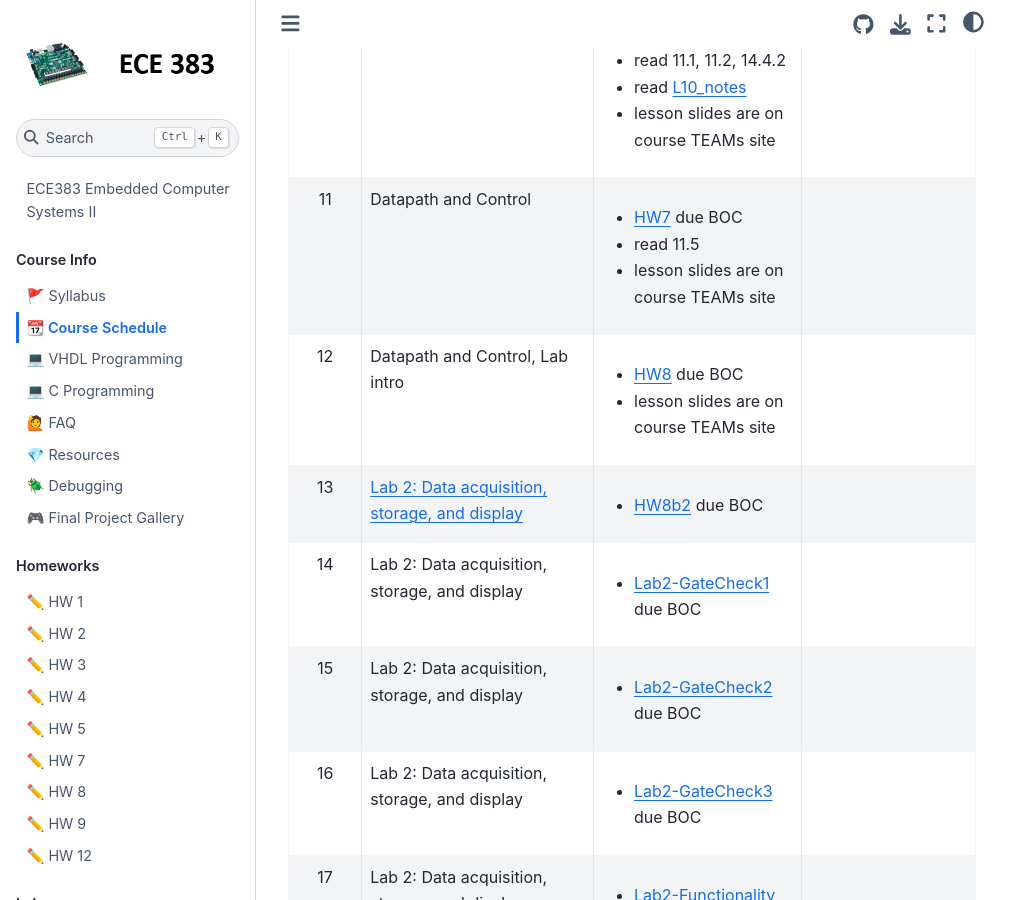
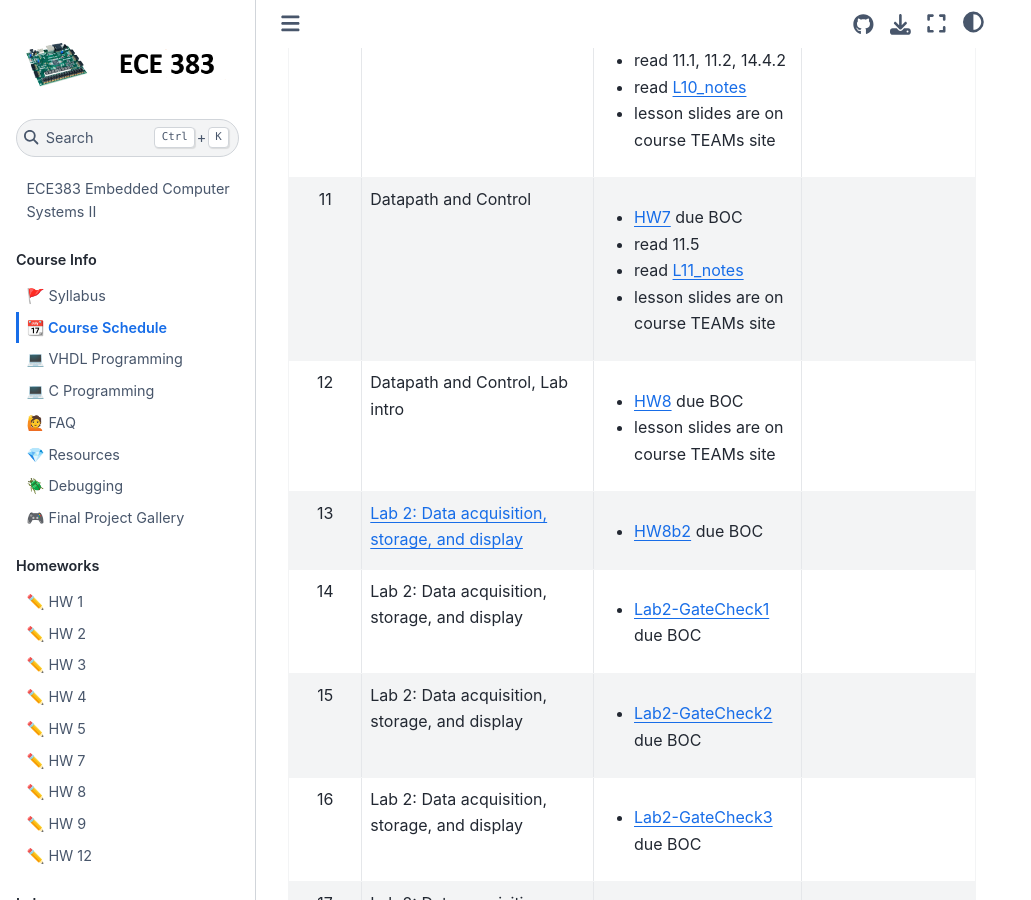
Before and after one commit to USAFA-ECE/ece383, a Jupyter Book: the page built from book/schedule.md, in a window 1280 px wide and 900 px high, scrolled down 1840 px. Shown: the whole window, without its empty margins (0-1031 px from the left). Built offline with Jupyter Book 1.0.4 settings and Sphinx 7.4.7 and the Sphinx Book theme 1.1.4, drawn with Linux system fonts in a browser that asks for light colours; pages that are not in the unit, such as notebooks, are missing from menus.

Commit message:
Update schedule.md

```diff
--- a/book/schedule.md
+++ b/book/schedule.md
@@ -17,7 +17,7 @@
 | 8      | Lab 1: VGA Synchronization                       |  <ul><li>[Lab1-Functionality](Assignments/lab1.md) due taps L8  </li></ul>  |        |
 | 9      | Finite State Machines                            |  <ul><li>[Lab1-README](Assignments/lab1.md) due taps L9 </li><li>read 10.2.1, 10.3.2, 10.4, 10.6.1</li><li>read [L9_notes](Lectures/lecture09.md) </li><li>lesson slides are on course TEAMs site</li></ul>  |                                           |
 | 10     | Datapath and Control                             | <ul><li>[HW6](Assignments/homework6.md)  due BOC </li><li>read 11.1, 11.2, 14.4.2</li><li>read [L10_notes](Lectures/lecture10.md)</li><li>lesson slides are on course TEAMs site</li></ul>  |        |
-| 11     | Datapath and Control                             | <ul><li>[HW7](Assignments/homework7.md) due BOC </li><li>read 11.5</li><li>lesson slides are on course TEAMs site</li></ul>  |        |
+| 11     | Datapath and Control                             | <ul><li>[HW7](Assignments/homework7.md) due BOC </li><li>read 11.5</li><li>read [L11_notes](Lectures/lecture11.md)</li><li>lesson slides are on course TEAMs site</li></ul>  |        |
 | 12     | Datapath and Control, Lab intro                  |  <ul><li>[HW8](Assignments/homework8.md) due BOC </li><li>lesson slides are on course TEAMs site</li></ul>  |        |
 | 13     | [Lab 2: Data acquisition, storage, and display](Assignments/lab2.md) | <ul><li>[HW8b2](Assignments/homework8b2.md) due BOC</li></ul> |         |
 | 14     | Lab 2: Data acquisition, storage, and display    | <ul><li>[Lab2-GateCheck1](Assignments/lab2.md) due BOC</li></ul>                  |          |
```
